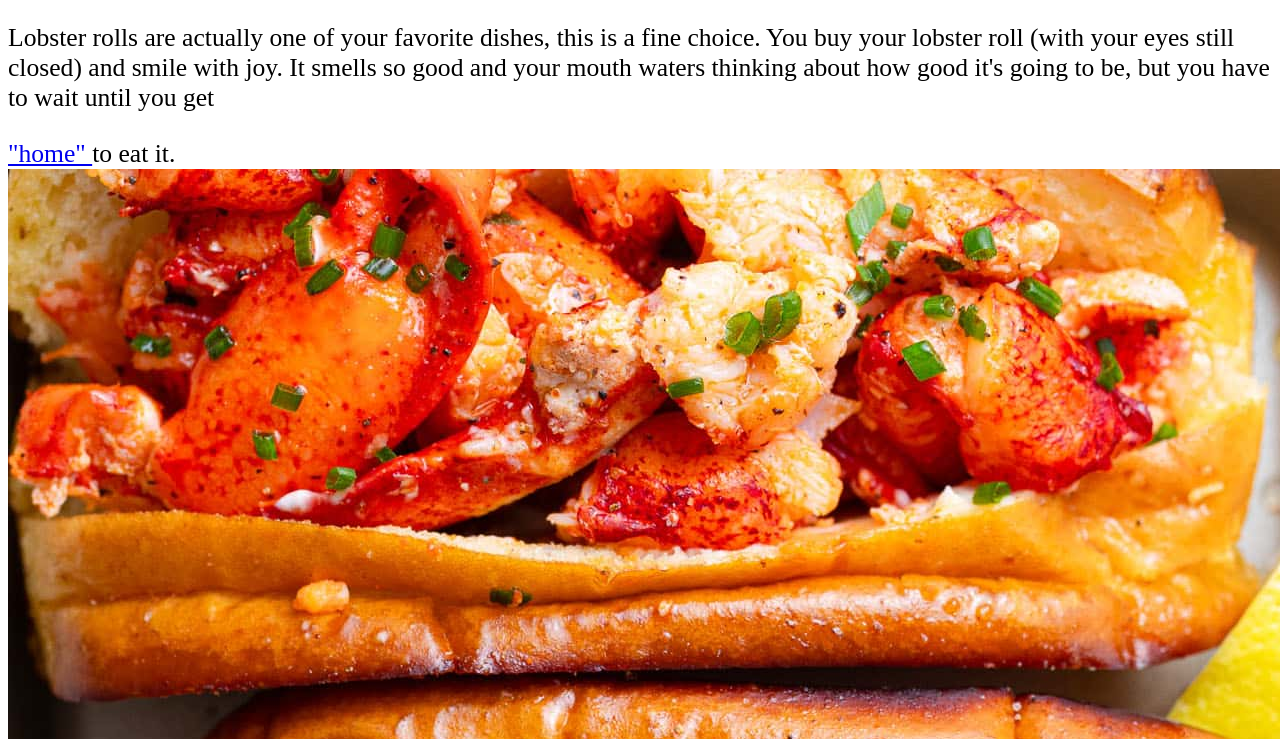
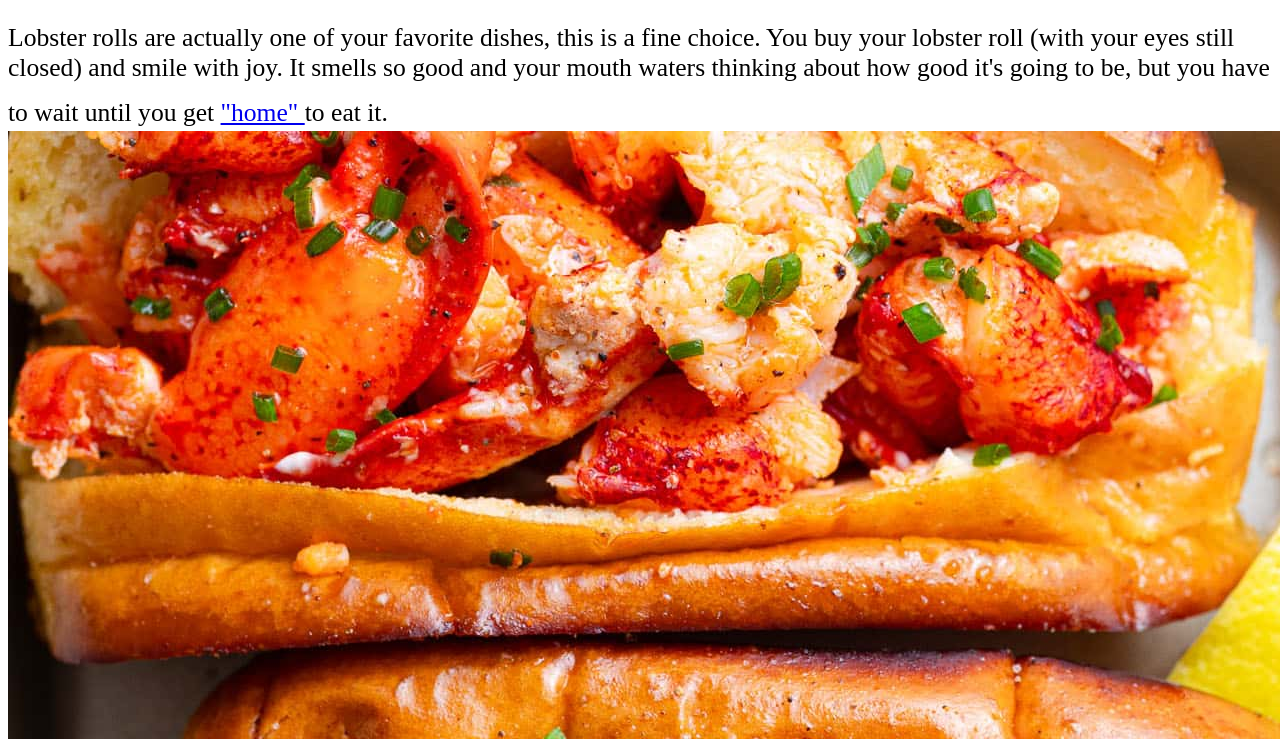
Before and after one commit to jazthebee/shufflinginthedark.github.io, a plain HTML site: page 6lobroll.html in a window 1280 px wide. Shown: the part 61-800 px from the top of the page. Drawn offline with Linux system fonts and the light colour scheme.

Commit message:
test run again

```diff
--- a/6lobroll.html
+++ b/6lobroll.html
@@ -7,7 +7,7 @@
 
 <h1>A wonderful choice indeed.</h1>
 <p>
-<p style="font-size:160%;"> Lobster rolls are actually one of your favorite dishes, this is a fine choice. You buy your lobster roll (with your eyes still closed) and smile with joy. It smells so good and your mouth waters thinking about how good it's going to be, but you have to wait until you get <p style="font-size:160%;"> <a href="9theend.html"> "home" </a>
+<p style="font-size:160%;"> Lobster rolls are actually one of your favorite dishes, this is a fine choice. You buy your lobster roll (with your eyes still closed) and smile with joy. It smells so good and your mouth waters thinking about how good it's going to be, but you have to wait until you get <a style="font-size:160%;"> <a href="9theend.html"> "home" </a>
 to eat it.
 <img src="lobroll.jpg" alt="lobsterrrr">
 
```
